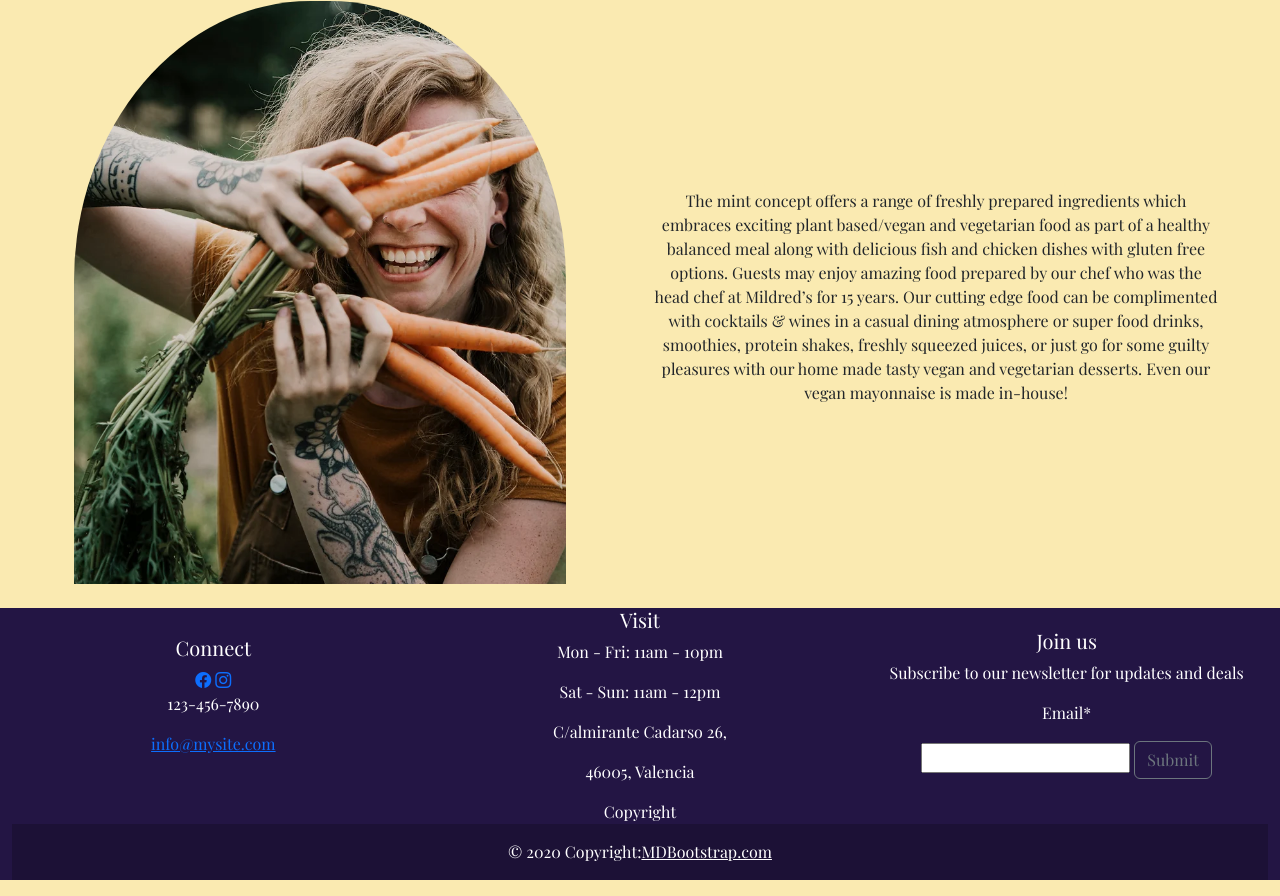
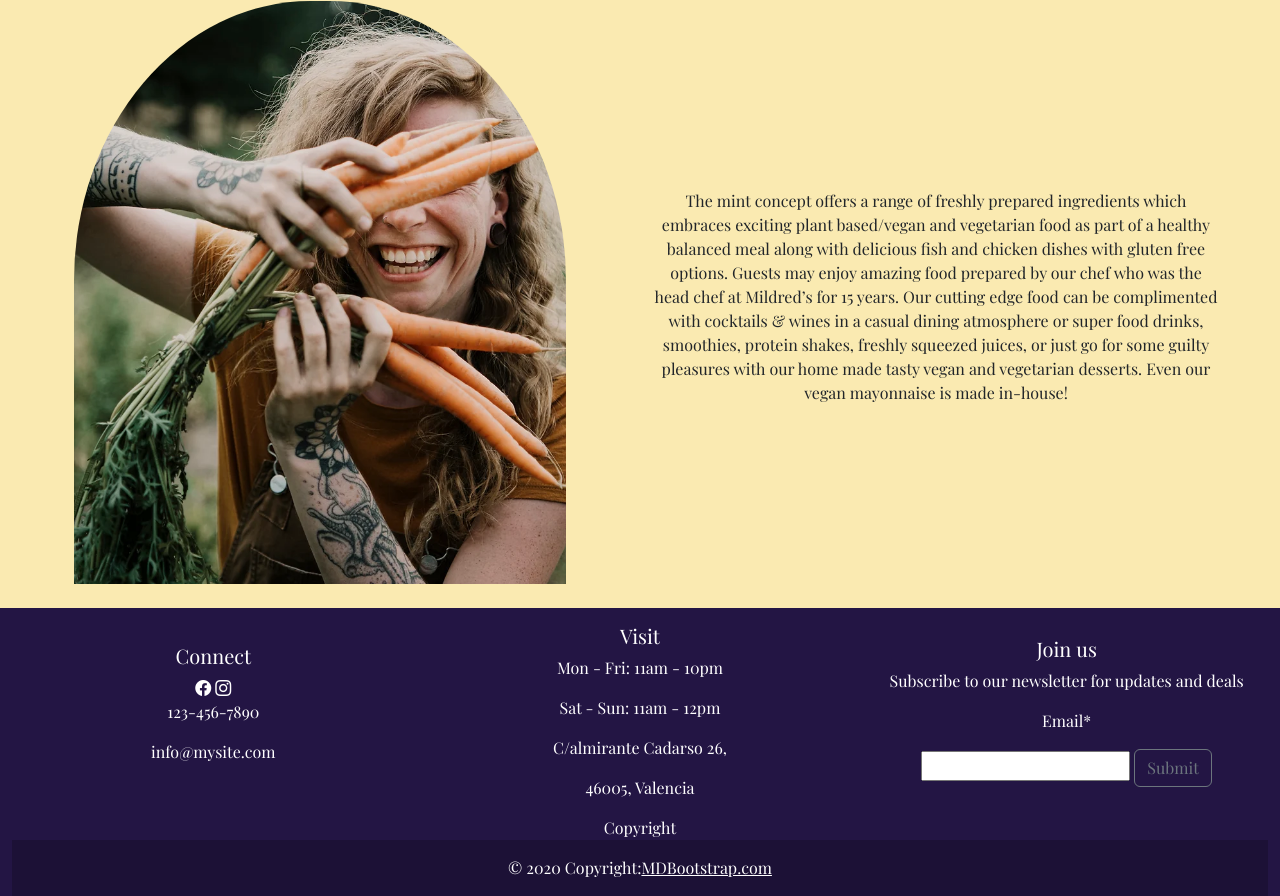
Before and after one commit to LauraSanchezLucas/lsl-geekshubs-proyecto-restaurante, a plain HTML site: page pages/ourstory.html in a window 1280 px wide. Shown: the part 525-1421 px from the top of the page. Drawn offline with nearby package versions, Linux system fonts and the light colour scheme; a web font is replaced by a local one.

Commit message:
retoque de botones

```diff
--- a/pages/ourstory.html
+++ b/pages/ourstory.html
@@ -114,13 +114,13 @@
       <div class="col-12 col-sm-4 col-lg-4 d-flex justify-content-center align-items-center">
         <div>
           <h5>Connect</h5>
-          <a href="#"><i class="bi bi-facebook"></i></a>
-          <a href="#"><i class="bi bi-instagram"></i></a>
+          <a href="#"><i class="bi bi-facebook icon"></i></a>
+          <a href="#"><i class="bi bi-instagram icon"></i></a>
           <p>123-456-7890</p>
-          <a href="#"><p>info@mysite.com</p></a>
+          <a class="icon" href="#"><p>info@mysite.com</p></a>
         </div>
       </div>
-      <div class="col-12 col-sm-4 col-lg-4 d-flex justify-content-center align-items-center">
+      <div class="col-12 col-sm-4 mt-3 col-lg-4 d-flex justify-content-center align-items-center">
         <div>
           <h5>Visit</h5>
           <p>Mon - Fri: 11am - 10pm</p>
```
Also changed, not shown: index.html (+14 -11 lines).
